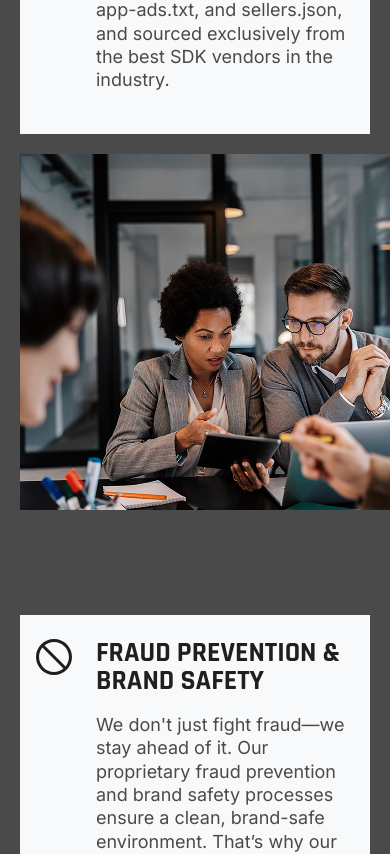
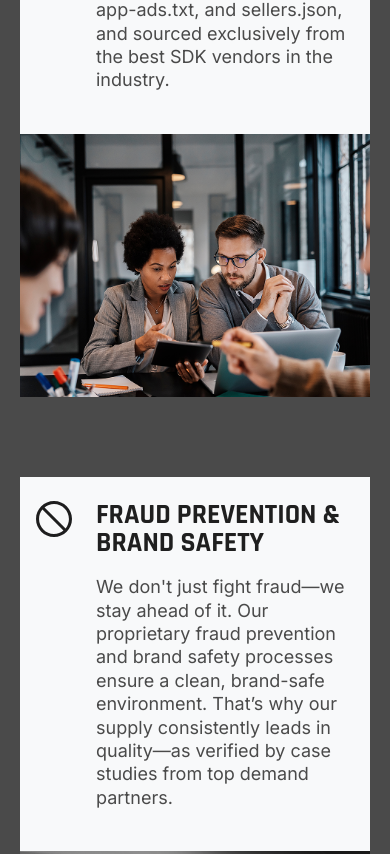
Before and after one commit to jwong65/vite-react-site, a React (Vite) app: page /advertisers in a window 390 px wide. Shown: the part 2253-3107 px from the top of the page. Built offline with nearby package versions, Linux system fonts and the light colour scheme.

Commit message:
Fixed AreaChartOutlined being inside text-container, adjusted the margins so that they are together in 480 mobile view and image width matches text-box

```diff
--- a/src/pages/Advertisers.jsx
+++ b/src/pages/Advertisers.jsx
@@ -99,8 +99,8 @@ export default function Advertisers() {
         <div className='advertiser-content-3'>
           <div className='left-content-advertiser'>
             <div className='advertiser-text-content'>
+              <AreaChartOutlined className='feature-icon'/>
               <div className='text-container'>
-                <AreaChartOutlined className='feature-icon'/>
                 <div className='container-3-tab-heading'>Targeting & Performance Optimization</div>
                 <p>We shape traffic in real-time, ensuring your ads land in front of the most engaged users. AI-driven insights, post-bid data analysis, and granular targeting tools give you full control over your campaign performance.</p>
               </div>
--- a/src/pages/advertisers.css
+++ b/src/pages/advertisers.css
@@ -522,7 +522,15 @@
         max-width: 100%;
         width: 100%;
         flex: none;
-        margin-bottom: 20px;
+        margin: 0;
+        padding: 0;
+    }
+    .advertiser-content-image{
+        width: 100%;
+        max-width: 100%;
+        height: auto;
+        display: block;
+        object-fit: cover;
     }
     .advertiser-container-3-wrapper:nth-of-type(4) .advertiser-content-3 .left-content-advertiser {
         order: 1;
```
